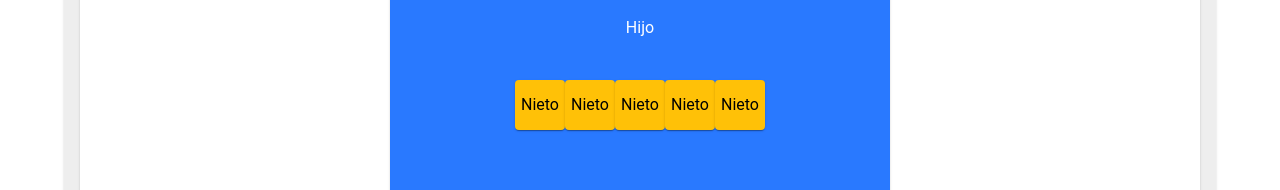
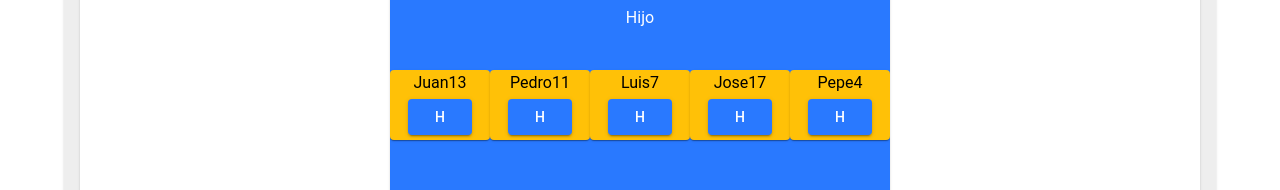
Before and after one commit to perezguedesmaikel/vue-curso, a Vue app in the folder vuetify/: page /#/vertical-communication in a window 1280 px wide. Shown: the part 435-625 px from the top of the page. Built offline with nearby package versions, Linux system fonts and the light colour scheme.

Commit message:
completed to the old form

```diff
--- a/vuetify/src/components/comunicationVertical/ChildSon.vue
+++ b/vuetify/src/components/comunicationVertical/ChildSon.vue
@@ -1,14 +1,33 @@
-<script lang="ts" setup>
+<script lang="ts">
+import {defineComponent} from "vue";
+import {emptyStatement} from "@babel/types";
+
+export default defineComponent({
+  name: 'ChildSon',
+  methods: {emptyStatement},
+  props: {
+    name: String,
+    age: Number
+  },
+  emits: ['hello'],
+  setup(props) {
+    return props
+  }
+});
+
 
 </script>
 
 <template>
-  <v-card class="bg-amber  d-flex justify-center align-center custom-height-child">Nieto</v-card>
+  <v-card class="bg-amber  d-flex flex-column justify-center align-center custom-height-child">{{ name!! + age }}
+    <v-btn class="bg-blue-accent-3" @click="$emit('hello','Bartolo!!')">h</v-btn>
+  </v-card>
+
 </template>
 
 <style scoped>
 .custom-height-child {
-  height: 50px;
-  width: 50px;
+  height: 70px;
+  width: 100px;
 }
 </style>
--- a/vuetify/src/components/comunicationVertical/Son.vue
+++ b/vuetify/src/components/comunicationVertical/Son.vue
@@ -2,7 +2,7 @@
   <v-card class="bg-blue-accent-3 custom-height d-flex flex-column justify-center align-center"><p class="mb-10">
     Hijo</p>
     <div class="d-flex flex-wrap">
-      <ChildSon v-for="el in info" :key="el.title"/>
+      <ChildSon v-for="el in info" :key="el.name" :age="el.age" :name="el.name" @hello="showMessage"/>
     </div>
   </v-card>
 
@@ -10,20 +10,20 @@
 
 <script lang="ts" setup>
 import ChildSon from "./ChildSon.vue";
-
+import {ref} from 'vue';
 
 interface IInfo {
   name: string,
   age: number
 }
 
-let info: IInfo[] = [{name: 'Juan', age: 13}, {
+const info = ref([{name: 'Juan', age: 13}, {
   name: 'Pedro',
   age: 11
 }, {name: 'Luis', age: 7}, {
   name: 'Jose',
   age: 17
-}, {name: 'Pepe', age: 4}];
+}, {name: 'Pepe', age: 4}]);
 
 defineProps({
   message: {
@@ -32,6 +32,9 @@ defineProps({
   }
 })
 
+function showMessage(msg: string) {
+  info.value[0].name = msg;
+}
 
 </script>
 <style scoped>
```
